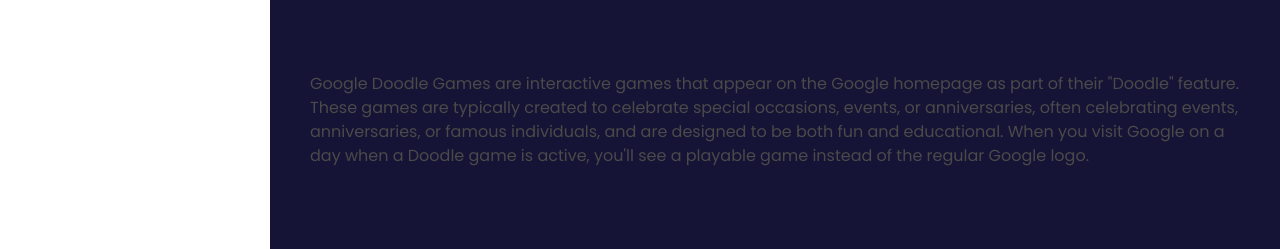
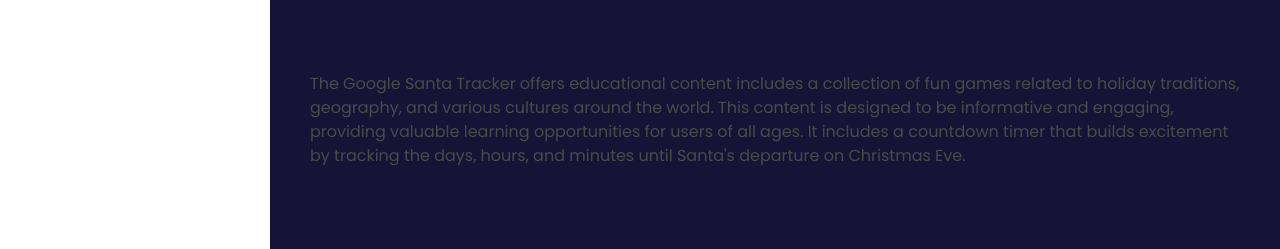
Before and after one commit to pramuwaskito/populardoodlegames.com, a plain HTML site: page santatracker.html in a window 1280 px wide. Shown: the part 1001-1250 px from the top of the page. Drawn offline with Linux system fonts and the light colour scheme; a script that the page names is missing.

Commit message:
Update santatracker.html

```diff
--- a/santatracker.html
+++ b/santatracker.html
@@ -413,9 +413,7 @@
 	<div class="container">
 		<div class="columns">
 		<div class="column is-12">
-Google Doodle Games are interactive games that appear on the Google homepage as part of their "Doodle" feature.
-These games are typically created to celebrate special occasions, events, or anniversaries, often celebrating events, anniversaries, or famous individuals, and are designed to be both fun and educational.
-When you visit Google on a day when a Doodle game is active, you'll see a playable game instead of the regular Google logo.
+The Google Santa Tracker offers educational content includes a collection of fun games related to holiday traditions, geography, and various cultures around the world. This content is designed to be informative and engaging, providing valuable learning opportunities for users of all ages. It includes a countdown timer that builds excitement by tracking the days, hours, and minutes until Santa's departure on Christmas Eve.
 <br><br>
 
 		</div>
```
